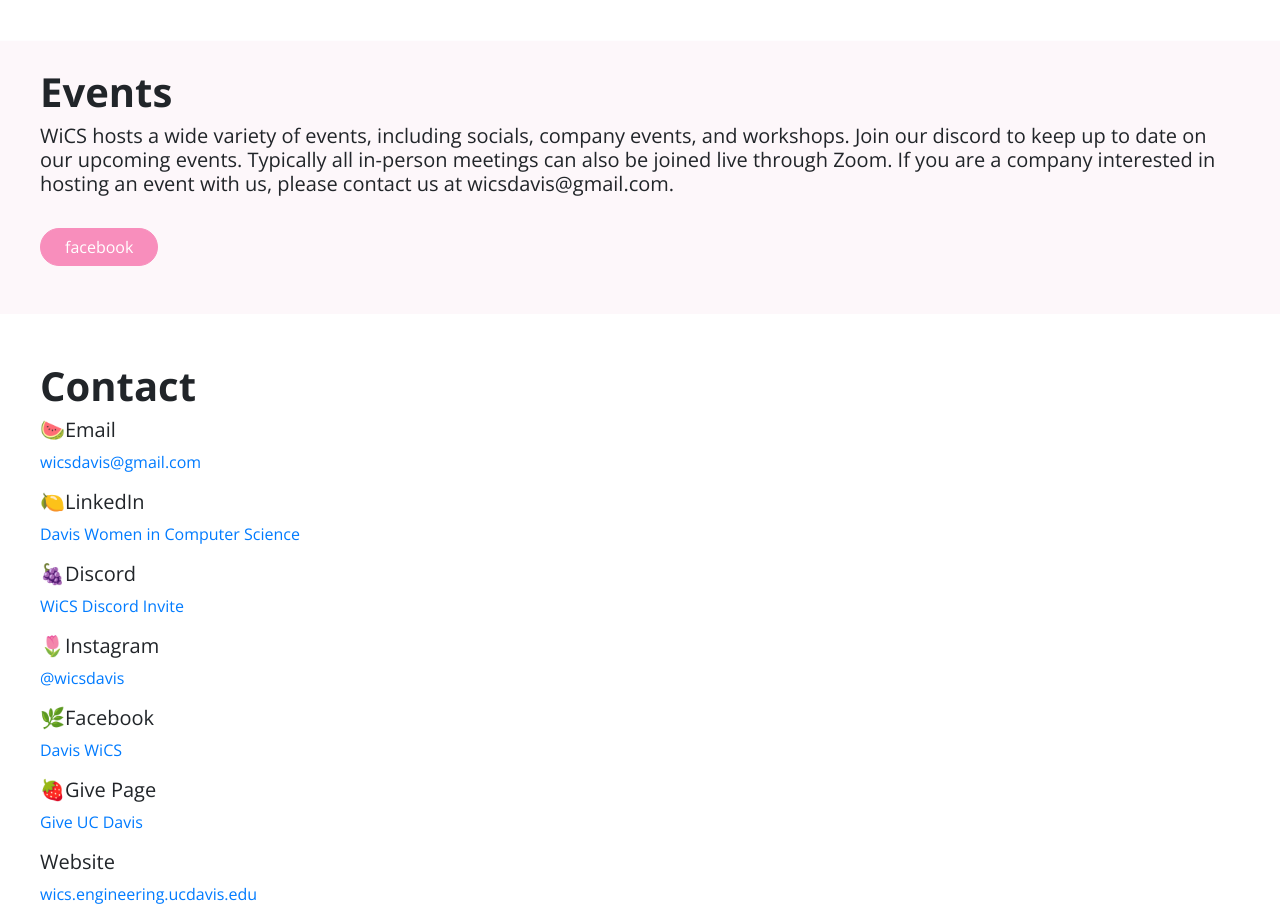
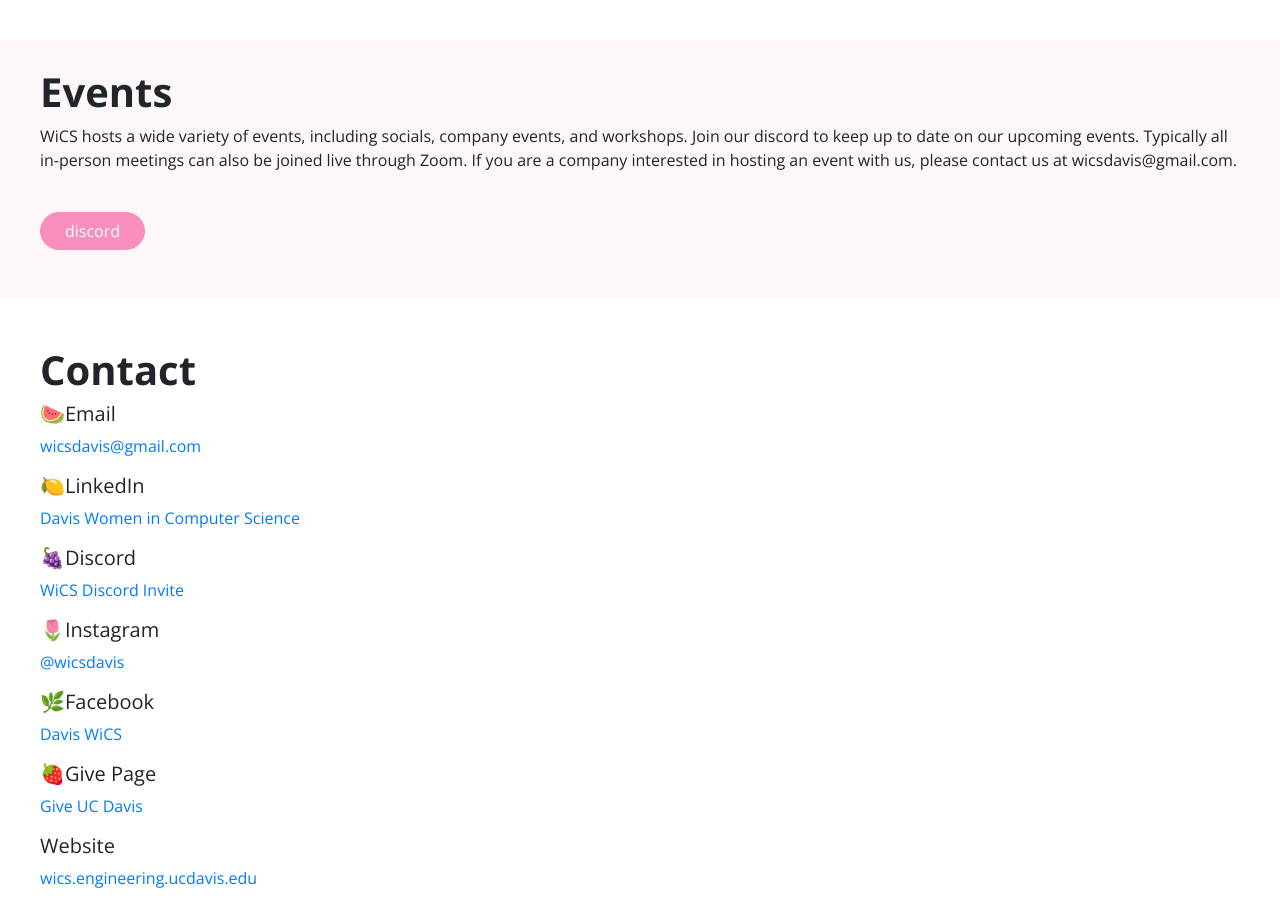
Before and after one commit to daviswics/daviswics.github.io, a React (Create React App) app: page / in a window 1280 px wide. Shown: the part 2040-2961 px from the top of the page. Built offline with nearby package versions, Linux system fonts and the light colour scheme.

Commit message:
paragraph

```diff
--- a/src/components/events/Events.js
+++ b/src/components/events/Events.js
@@ -12,9 +12,7 @@
     >
       <Fade left className="event-header mt-5">
         <h1 id="main-heading">Events</h1>
-        <h5 id="sub-heading">
-        WiCS hosts a wide variety of events, including socials, company events, and workshops. Join our discord to keep up to date on our upcoming events. Typically all in-person meetings can also be joined live through Zoom. If you are a company interested in hosting an event with us, please contact us at wicsdavis@gmail.com.
-        </h5>
+        <p>WiCS hosts a wide variety of events, including socials, company events, and workshops. Join our discord to keep up to date on our upcoming events. Typically all in-person meetings can also be joined live through Zoom. If you are a company interested in hosting an event with us, please contact us at wicsdavis@gmail.com.</p>
 
         {/* <h5 id="sub-heading">
           Events are subject to change.
@@ -55,10 +53,10 @@
       <br /> */}
       <br />
       <div className="d-flex" id="section-button">
-        <a href="https://www.facebook.com/DavisWICS/">
+        <a href="https://discord.gg/MJrvEdvYjA">
           <Button className="rounded-pill px-4 text-white">
             {" "}
-            <b></b> facebook
+            <b></b> discord
           </Button>
         </a>
       </div>
```
Also changed, not shown: 1 other file (tests, documents, lock files or other folders).
